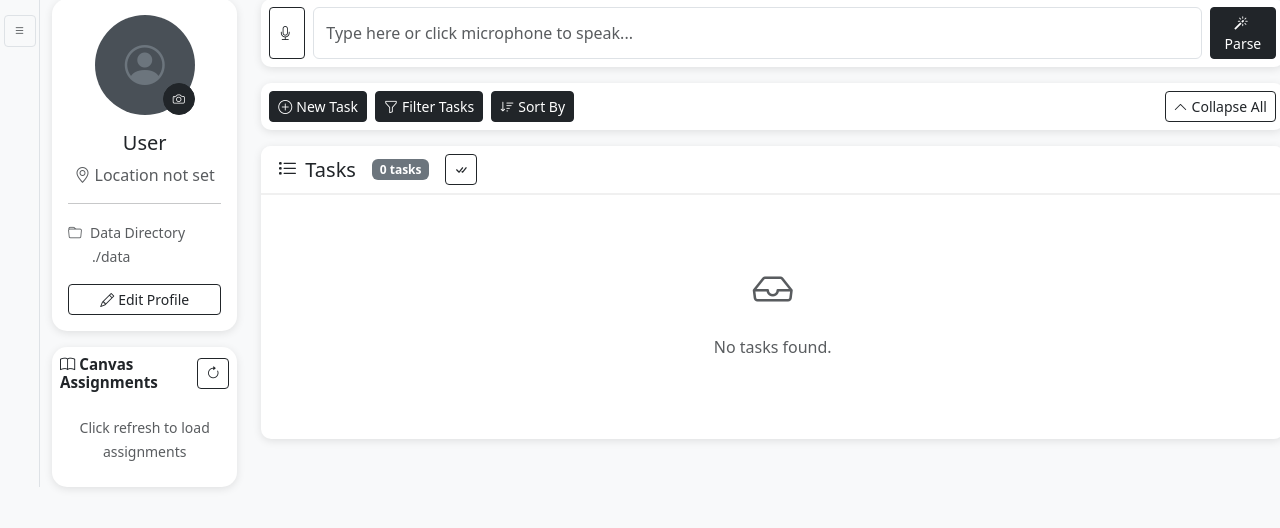
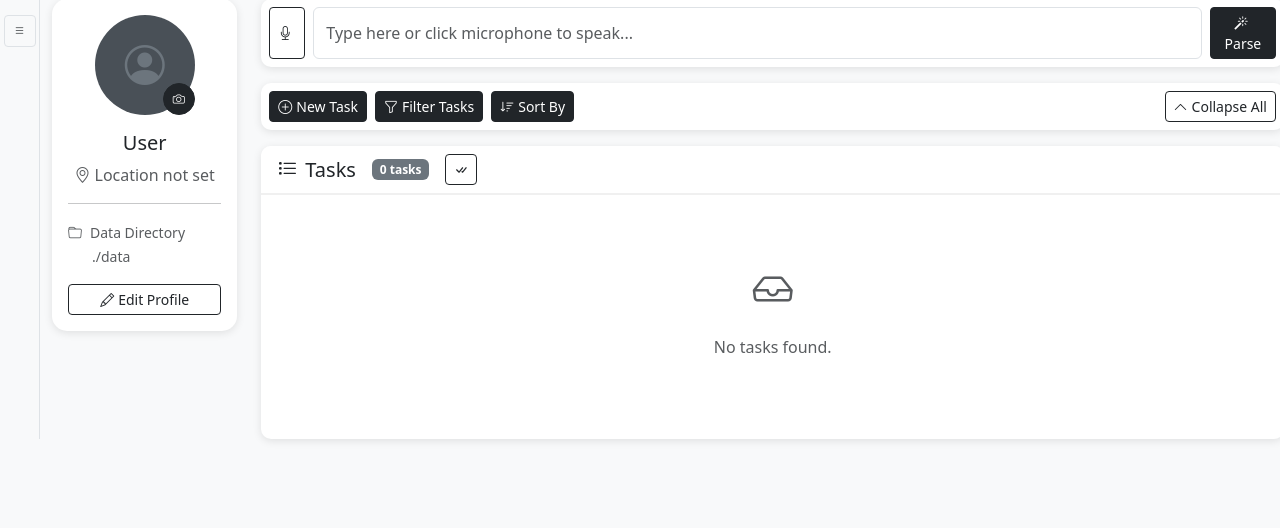
Before and after one commit to wjrforcyber/Open2Do, a FastAPI app: page / in a window 1280 px wide. Shown: the part 87-615 px from the top of the page. Run offline with FastAPI, Linux system fonts and the light colour scheme; data that the repository does not hold is empty; some libraries are stand-ins or nearby versions.

Commit message:
Update(Canvas): Drop Canvas LMS integration

```diff
--- a/app/main.py
+++ b/app/main.py
@@ -10,7 +10,6 @@ from dotenv import load_dotenv
 from app.models import Task, TaskCreate, TaskUpdate, TaskStatus, Category, Statistics, UserProfile, UserProfileUpdate
 from app.storage import Storage
 from app.ai_scheduler import AIScheduler
-import requests
 
 # Load environment variables
 load_dotenv()
@@ -334,83 +333,6 @@ async def open_terminal(request: dict):
         return {"success": False, "message": str(e)}
 
 
-@app.get("/api/canvas-assignments")
-async def get_canvas_assignments():
-    """Fetch assignments from Canvas LMS."""
-    try:
-        # Load Canvas credentials from environment
-        canvas_url = os.getenv('CANVAS_URL')
-        access_token = os.getenv('ACCESS_TOKEN')
-
-        if not canvas_url or not access_token:
-            raise HTTPException(
-                status_code=400,
-                detail="Canvas credentials not configured. Please set CANVAS_URL and ACCESS_TOKEN in .env file"
-            )
-
-        headers = {
-            "Authorization": f"Bearer {access_token}",
-            "Accept": "application/json"
-        }
-
-        # Fetch all courses
-        courses_url = f"{canvas_url}/api/v1/courses"
-        params = {"enrollment_state": "active", "per_page": 100}
-        courses = []
-
-        # Handle pagination for courses
-        response = requests.get(courses_url, headers=headers, params=params)
-        response.raise_for_status()
-        courses.extend(response.json())
-
-        # Fetch assignments for each course
-        all_assignments = []
-        for course in courses:
-            course_id = course.get('id')
-            course_name = course.get('name', 'Unknown Course')
-
-            assignments_url = f"{canvas_url}/api/v1/courses/{course_id}/assignments"
-            params = {"include": ["submission"], "per_page": 100}
-
-            # Handle pagination for assignments
-            response = requests.get(assignments_url, headers=headers, params=params)
-            response.raise_for_status()
-            assignments = response.json()
-
-            # Add course info to each assignment
-            for assignment in assignments:
-                assignment['_course_name'] = course_name
-                assignment['_course_id'] = course_id
-
-            all_assignments.extend(assignments)
-
-        # Sort assignments by due date (null dates go last)
-        def sort_key(assignment):
-            due_at = assignment.get('due_at')
-            if due_at:
-                return (0, due_at)  # Valid due dates come first
-            return (1, '')  # Assignments without due dates come last
-
-        all_assignments.sort(key=sort_key)
-
-        return {
-            "success": True,
-            "total": len(all_assignments),
-            "assignments": all_assignments
-        }
-
-    except requests.exceptions.HTTPError as e:
-        raise HTTPException(
-            status_code=e.response.status_code if e.response else 500,
-            detail=f"Canvas API error: {e.response.text if e.response else str(e)}"
-        )
-    except Exception as e:
-        raise HTTPException(
-            status_code=500,
-            detail=f"Failed to fetch Canvas assignments: {str(e)}"
-        )
-
-
 if __name__ == "__main__":
     import uvicorn
     uvicorn.run(app, host="127.0.0.1", port=8000)
--- a/app/static/css/styles.css
+++ b/app/static/css/styles.css
@@ -405,66 +405,6 @@ html {
     }
 }
 
-/* Canvas Assignments Widget */
-.canvas-assignments {
-    border-radius: 15px;
-}
-
-.canvas-assignments .card-title {
-    font-size: 0.95rem;
-    font-weight: 600;
-}
-
-.canvas-assignments-list {
-    max-height: 400px;
-    overflow-y: auto;
-}
-
-.canvas-assignment-item {
-    background: #fff;
-    transition: all 0.2s;
-    font-size: 0.85rem;
-}
-
-.canvas-assignment-item:hover {
-    background: #f8f9fa;
-    transform: translateX(3px);
-}
-
-.canvas-assignment-item .badge {
-    font-size: 0.65rem;
-    padding: 0.2rem 0.4rem;
-}
-
-.canvas-assignment-item a {
-    color: var(--primary-color);
-    transition: all 0.2s;
-}
-
-.canvas-assignment-item a:hover {
-    color: #0d6efd;
-    text-decoration: underline;
-}
-
-/* Custom scrollbar for Canvas assignments */
-.canvas-assignments-list::-webkit-scrollbar {
-    width: 6px;
-}
-
-.canvas-assignments-list::-webkit-scrollbar-track {
-    background: #f1f1f1;
-    border-radius: 3px;
-}
-
-.canvas-assignments-list::-webkit-scrollbar-thumb {
-    background: #888;
-    border-radius: 3px;
-}
-
-.canvas-assignments-list::-webkit-scrollbar-thumb:hover {
-    background: #555;
-}
-
 /* Sidebar Collapse */
 #sidebarColumn {
     transition: all 0.3s ease-in-out;
--- a/app/static/js/app.js
+++ b/app/static/js/app.js
@@ -73,7 +73,6 @@ document.addEventListener('DOMContentLoaded', function() {
         filterTasks();
     });
 
-    loadCanvasAssignmentsFromStorage();
     setupEventListeners();
     console.log('=== DOMContentLoaded END ===');
 });
@@ -1650,170 +1649,6 @@ document.getElementById('profileAvatarUpload').addEventListener('change', handle
 document.getElementById('detectLocationBtn').addEventListener('click', detectLocation);
 document.getElementById('saveProfileBtn').addEventListener('click', saveUserProfile);
 
-// Canvas Assignments Functions
-function loadCanvasAssignmentsFromStorage() {
-    const storedAssignments = localStorage.getItem('canvasAssignments');
-
-    if (storedAssignments) {
-        try {
-            const assignments = JSON.parse(storedAssignments);
-            if (assignments && assignments.length > 0) {
-                displayCanvasAssignments(assignments);
-            }
-        } catch (error) {
-            console.error('Error loading Canvas assignments from storage:', error);
-        }
-    }
-}
-
-function saveCanvasAssignmentsToStorage(assignments) {
-    try {
-        localStorage.setItem('canvasAssignments', JSON.stringify(assignments));
-        localStorage.setItem('canvasAssignmentsTimestamp', new Date().toISOString());
-    } catch (error) {
-        console.error('Error saving Canvas assignments to storage:', error);
-    }
-}
-
-async function fetchCanvasAssignments() {
-    const listElement = document.getElementById('canvasAssignmentsList');
-    const loadingElement = document.getElementById('canvasAssignmentsLoading');
-    const errorElement = document.getElementById('canvasAssignmentsError');
-
-    // Show loading, hide error
-    loadingElement.style.display = 'block';
-    errorElement.style.display = 'none';
-
-    try {
-        const response = await fetch('/api/canvas-assignments');
-        const data = await response.json();
-
-        if (!response.ok) {
-            throw new Error(data.detail || 'Failed to fetch assignments');
-        }
-
-        displayCanvasAssignments(data.assignments);
-        saveCanvasAssignmentsToStorage(data.assignments);
-        showToast(`Loaded ${data.total} Canvas assignments`, 'success');
-    } catch (error) {
-        console.error('Error fetching Canvas assignments:', error);
-        showCanvasError(error.message);
-    } finally {
-        loadingElement.style.display = 'none';
-    }
-}
-
-function displayCanvasAssignments(assignments) {
-    const listElement = document.getElementById('canvasAssignmentsList');
-
-    if (!assignments || assignments.length === 0) {
-        listElement.innerHTML = `
-            <div class="text-center text-muted py-3">
-                <small>No assignments found</small>
-            </div>
-        `;
-        return;
-    }
-
-    let html = '';
-
-    assignments.forEach((assignment, index) => {
-        const name = assignment.name || 'Unnamed Assignment';
-        const courseName = assignment._course_name || 'Unknown Course';
-        const points = assignment.points_possible || 0;
-        const dueAt = assignment.due_at;
-        const published = assignment.published;
-        const submission = assignment.submission || {};
-        const submissionState = submission.state || 'not submitted';
-        const score = submission.score;
-        const htmlUrl = assignment.html_url;
-
-        // Format due date
-        let dueDateDisplay = 'No due date';
-        let isOverdue = false;
-        if (dueAt) {
-            const dueDate = new Date(dueAt);
-            const now = new Date();
-            isOverdue = dueDate < now && submissionState !== 'submitted' && submissionState !== 'graded';
-            dueDateDisplay = dueDate.toLocaleDateString('en-US', {
-                month: 'short',
-                day: 'numeric',
-                hour: '2-digit',
-                minute: '2-digit'
-            });
-        }
-
-        // Status badge
-        let statusBadge = '';
-        if (submissionState === 'submitted' || submissionState === 'graded') {
-            statusBadge = '<span class="badge bg-success">Submitted</span>';
-        } else if (isOverdue) {
-            statusBadge = '<span class="badge bg-danger">Overdue</span>';
-        } else if (dueAt) {
-            statusBadge = '<span class="badge bg-warning text-dark">Pending</span>';
-        } else {
-            statusBadge = '<span class="badge bg-secondary">No Due Date</span>';
-        }
-
-        // Score display
-        let scoreDisplay = '';
-        if (score !== null && score !== undefined) {
-            scoreDisplay = `<span class="text-success fw-bold">${score}/${points}</span>`;
-        } else if (points > 0) {
-            scoreDisplay = `<span class="text-muted">${points} pts</span>`;
-        }
-
-        // Published indicator
-        const publishedIcon = published ? '' : '<i class="bi bi-eye-slash text-muted" title="Unpublished"></i> ';
-
-        // Assignment name with link if available
-        let nameDisplay = name;
-        if (htmlUrl) {
-            nameDisplay = `<a href="${htmlUrl}" target="_blank" class="text-decoration-none" title="Open in Canvas">${name} <i class="bi bi-box-arrow-up-right small"></i></a>`;
-        }
-
-        html += `
-            <div class="canvas-assignment-item p-2 mb-2 border rounded ${isOverdue ? 'border-danger' : ''}" style="background: ${isOverdue ? '#fff5f5' : ''}">
-                <div class="d-flex justify-content-between align-items-start">
-                    <div class="flex-grow-1">
-                        <small class="text-muted d-block">${publishedIcon}${courseName}</small>
-                        <div class="fw-semibold small mb-1">${nameDisplay}</div>
-                        <div class="d-flex justify-content-between align-items-center">
-                            <small class="${isOverdue ? 'text-danger' : 'text-muted'}">
-                                <i class="bi bi-calendar3 me-1"></i>${dueDateDisplay}
-                            </small>
-                            <div class="d-flex gap-1 align-items-center">
-                                ${statusBadge}
-                                ${scoreDisplay ? `<small class="text-muted ms-1">${scoreDisplay}</small>` : ''}
-                            </div>
-                        </div>
-                    </div>
-                </div>
-            </div>
-        `;
-    });
-
-    listElement.innerHTML = html;
-}
-
-function showCanvasError(message) {
-    const errorElement = document.getElementById('canvasAssignmentsError');
-    const errorText = document.getElementById('canvasAssignmentsErrorText');
-    const listElement = document.getElementById('canvasAssignmentsList');
-
-    errorText.textContent = message;
-    errorElement.style.display = 'block';
-    listElement.innerHTML = `
-        <div class="text-center text-muted py-3">
-            <small>Failed to load assignments</small>
-        </div>
-    `;
-}
-
-function hideCanvasError() {
-    document.getElementById('canvasAssignmentsError').style.display = 'none';
-}
-
 // Filter state persistence
 function saveFilterState() {
     const filterState = {
--- a/app/templates/index.html
+++ b/app/templates/index.html
@@ -67,35 +67,6 @@
                         <button class="btn btn-outline-dark btn-sm mt-3 w-100" data-bs-toggle="modal" data-bs-target="#editProfileModal">
                                                     <i class="bi bi-pencil me-1"></i>Edit Profile
                                                 </button>
-                                            </div>
-                                        </div>
-
-                                        <!-- Canvas Assignments Widget -->
-                                        <div class="card canvas-assignments mt-3">
-                                            <div class="card-body p-2">
-                                                <div class="d-flex justify-content-between align-items-center mb-2">
-                                                    <h6 class="card-title mb-0">
-                                                        <i class="bi bi-book me-1"></i>Canvas Assignments
-                                                    </h6>
-                                                    <button class="btn btn-sm btn-outline-dark" onclick="fetchCanvasAssignments()" title="Refresh">
-                                                        <i class="bi bi-arrow-clockwise"></i>
-                                                    </button>
-                                                </div>
-                                                <div id="canvasAssignmentsList" class="canvas-assignments-list" style="max-height: 400px; overflow-y: auto;">
-                                                    <div class="text-center text-muted py-3">
-                                                        <small>Click refresh to load assignments</small>
-                                                    </div>
-                                                </div>
-                                                <div id="canvasAssignmentsLoading" class="text-center text-muted py-3" style="display: none;">
-                                                    <div class="spinner-border spinner-border-sm" role="status">
-                                                        <span class="visually-hidden">Loading...</span>
-                                                    </div>
-                                                    <small class="ms-2">Loading assignments...</small>
-                                                </div>
-                                                <div id="canvasAssignmentsError" class="alert alert-danger alert-dismissible fade show py-2 px-2" style="display: none;">
-                                                    <small id="canvasAssignmentsErrorText"></small>
-                                                    <button type="button" class="btn-close py-2 px-3" onclick="hideCanvasError()"></button>
-                                                </div>
                                             </div>
                                         </div>
                                                                             </div>
--- a/requirements.txt
+++ b/requirements.txt
@@ -3,5 +3,4 @@ uvicorn[standard]==0.32.0
 jinja2==3.1.4
 python-dotenv==1.0.1
 pydantic==2.9.2
-requests==2.31.0
 pylint==4.0.5
```
Also changed, not shown: README.md, README_CN.md, 2 other files.
